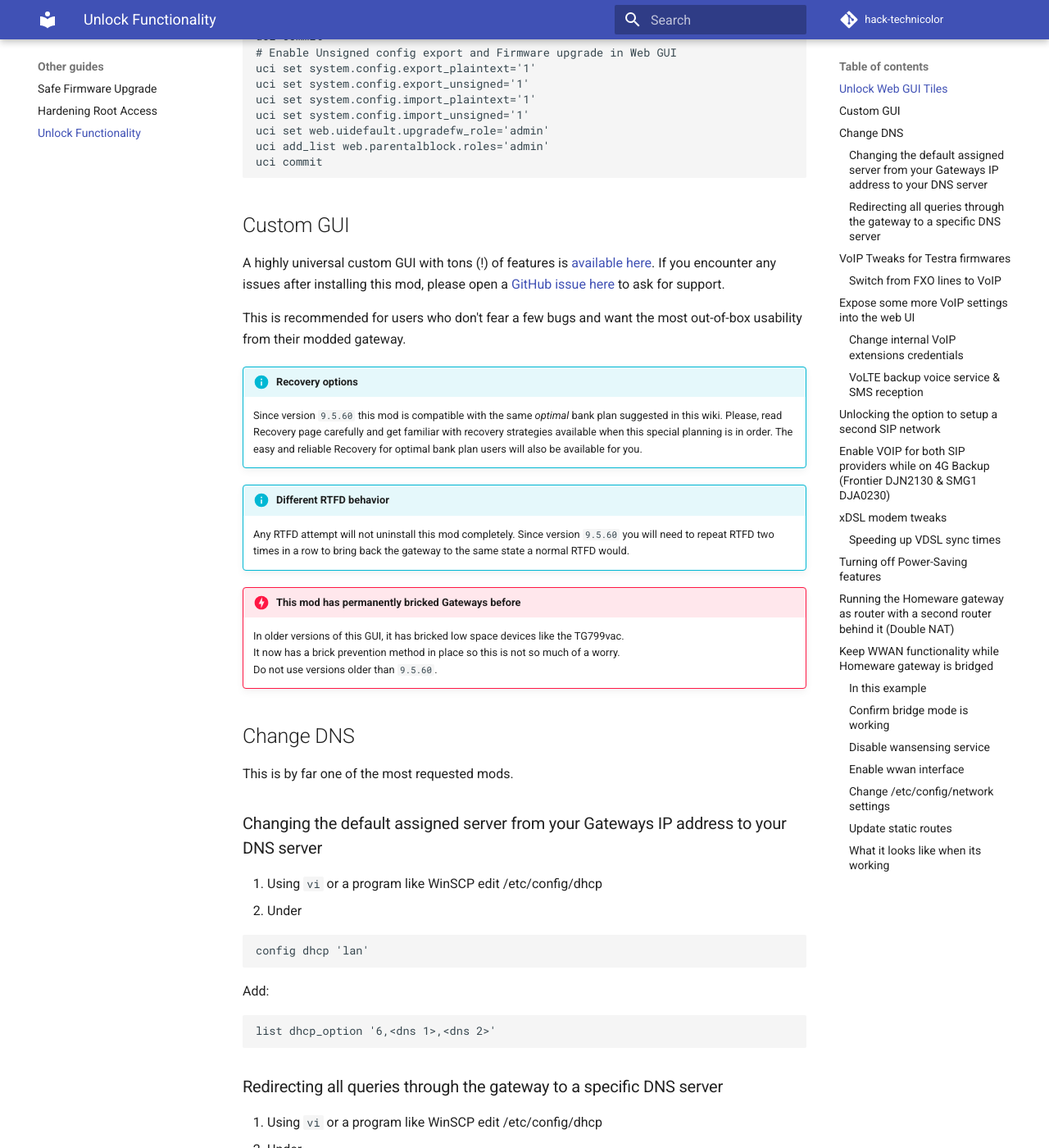
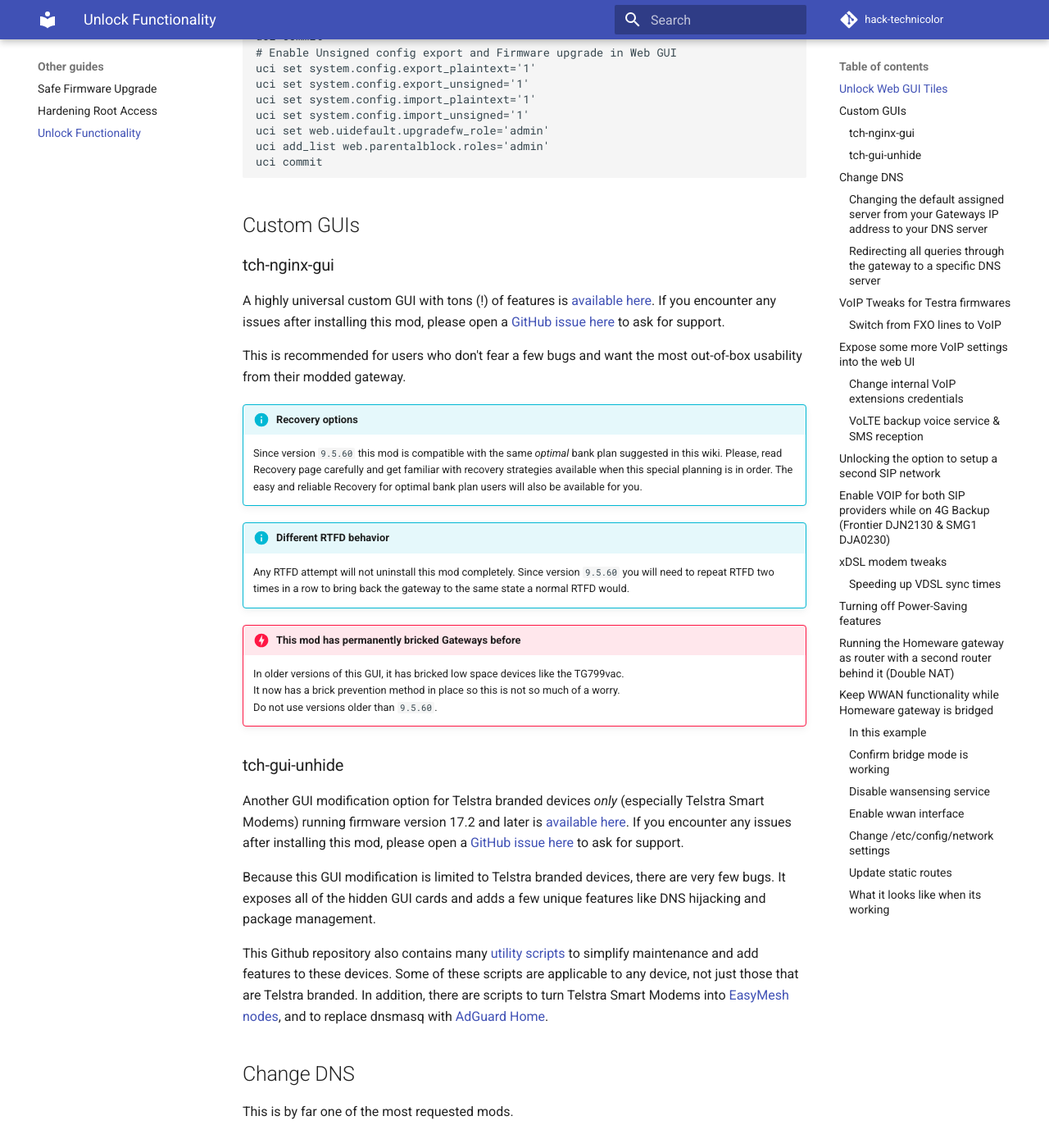
Before and after one commit to hack-technicolor/hack-technicolor, an MkDocs documentation site: the page built from docs/Unlock.md, in a window 1280 px wide and 1400 px high, scrolled down 1075 px. Shown: the whole window at 82% size. Built offline with MkDocs 1.6.1 and Material for MkDocs 9.7.7, drawn with Linux system fonts in a browser that asks for light colours; comment, search, counter and statistics services are not loaded.

Commit message:
Add tch-gui-unhide GUI modification

````diff
--- a/docs/Unlock.md
+++ b/docs/Unlock.md
@@ -47,7 +47,9 @@
 uci commit
 ```
 
-## Custom GUI
+## Custom GUIs
+
+### tch-nginx-gui
 
 A highly universal custom GUI with tons (!) of features is [available here](https://github.com/Ansuel/tch-nginx-gui). If you encounter any issues after installing this mod, please open a [GitHub issue here](https://github.com/Ansuel/tch-nginx-gui/issues) to ask for support.
 
@@ -63,6 +65,15 @@
     In older versions of this GUI, it has bricked low space devices like the TG799vac.
     It now has a brick prevention method in place so this is not so much of a worry.
     Do not use versions older than `9.5.60`.
+
+### tch-gui-unhide
+
+Another GUI modification option for Telstra branded devices _only_ (especially Telstra Smart Modems) running firmware version 17.2 and later is [available here](https://github.com/seud0nym/tch-gui-unhide). If you encounter any issues after installing this mod, please open a [GitHub issue here](https://github.com/seud0nym/tch-gui-unhide/issues) to ask for support.
+
+Because this GUI modification is limited to Telstra branded devices, there are very few bugs. It exposes all of the hidden GUI cards and adds a few unique features like DNS hijacking and package management.
+
+This Github repository also contains many [utility scripts](https://github.com/seud0nym/tch-gui-unhide/tree/master/utilities#readme) to simplify maintenance and add features to these devices. Some of these scripts are applicable to any device, not just those that are Telstra branded. In addition, there are scripts to turn Telstra Smart Modems into [EasyMesh nodes](https://github.com/seud0nym/tch-gui-unhide/tree/master/wifi-booster#readme), and to replace dnsmasq with [AdGuard Home](https://github.com/seud0nym/tch-gui-unhide/tree/master/adguard#readme).
+
 
 ## Change DNS
 
````
